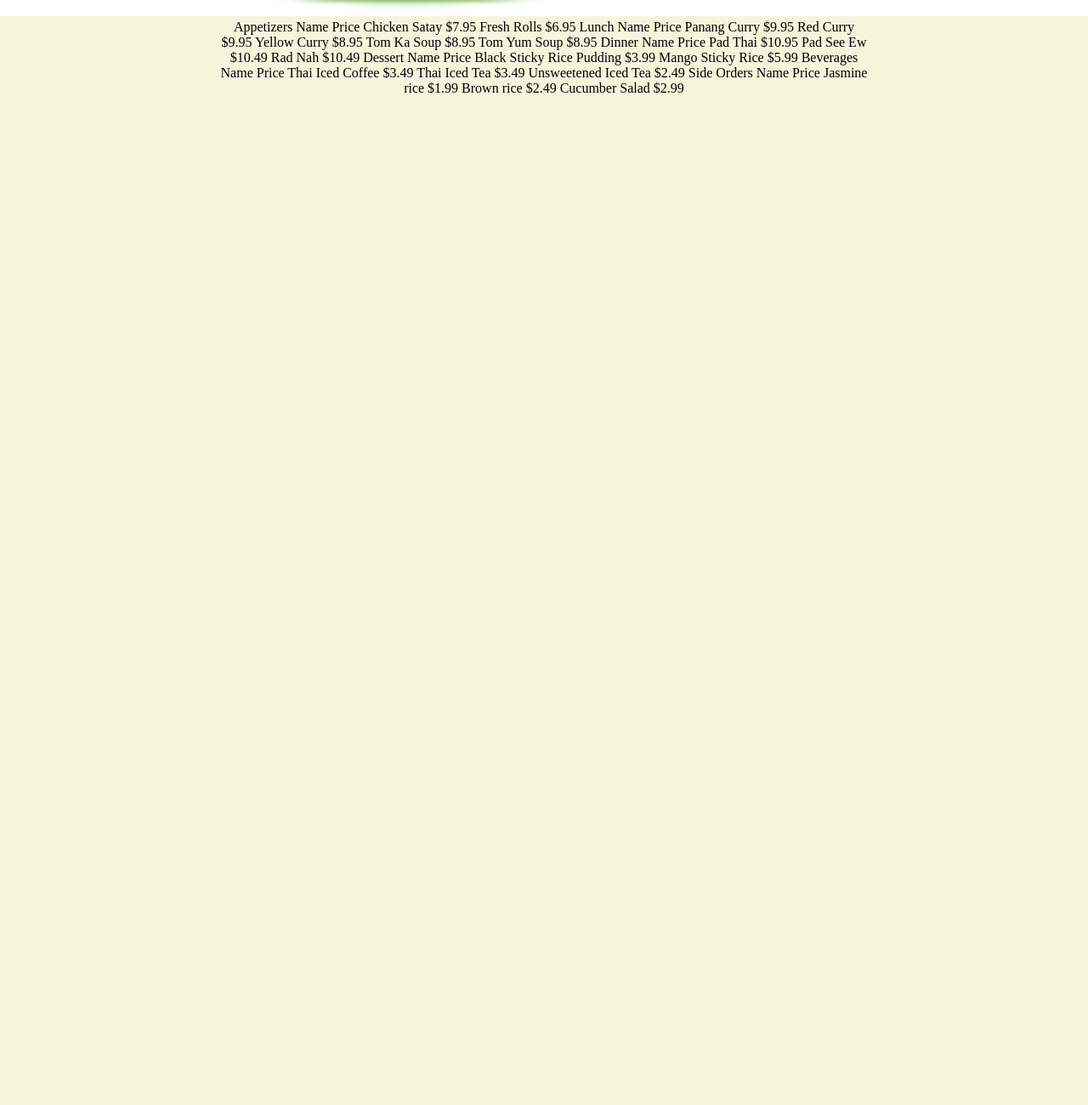
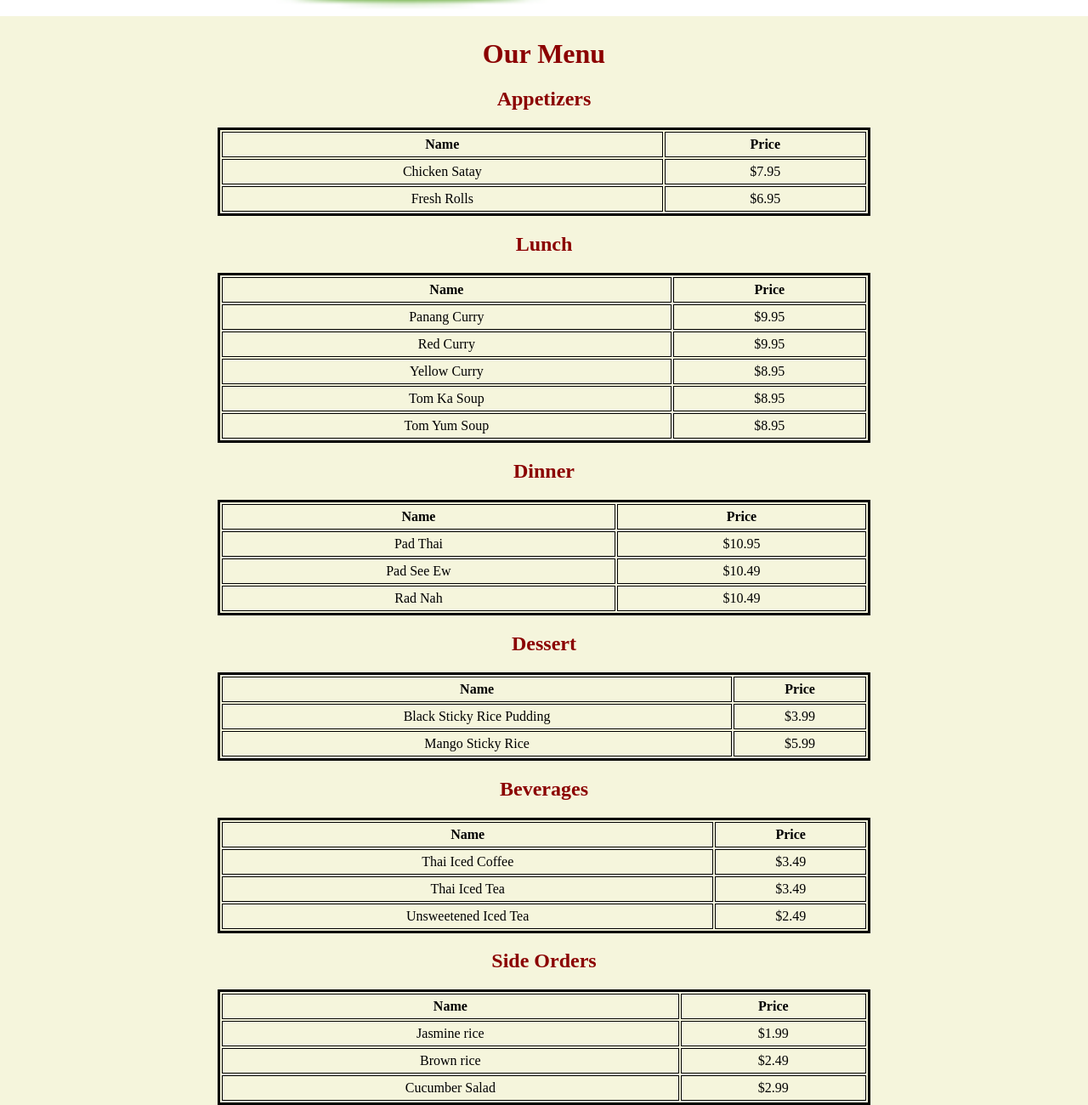
Before and after one commit to athomas94/menu_activity, a plain HTML site: page menu.html in a window 1280 px wide. Shown: the part 721-2021 px from the top of the page at 85% size. Before the commit the page ends 834 px from the top, so only its background shows below. Drawn offline with Linux system fonts and the light colour scheme.

Commit message:
Final push of completed assignment

```diff
--- a/menu.html
+++ b/menu.html
@@ -24,48 +24,144 @@
     </section>
     <!-- Banner Image End-->
     <main>
-        <!-- Your job is to make the menu items in each section below a proper table! -->
-        Appetizers
+        <!-- Menu Start Here -->
+        <h1>Our Menu</h1>
+        <h2>Appetizers</h2>
+        <table>
+        <thead>
+            <th>Name</th>
+            <th>Price</th>
+        </thead>
+        <tbody>
+            <tr>
+                <td>Chicken Satay</td>
+                <td>$7.95</td>
+            </tr>
+            <tr>
+                <td>Fresh Rolls</td>
+                <td>$6.95</td>
+            </tr>
+        </tbody>
+        </table>
+        <h2>Lunch</h2>
 
-        Name Price
-        Chicken Satay $7.95
-        Fresh Rolls $6.95
+        <table>
+            <thead>
+                <th>Name</th>
+                <th>Price</th>
+            </thead>
+            <tbody>
+                <tr>
+                    <td>Panang Curry</td>
+                    <td>$9.95</td>
+                </tr>
+                <tr>
+                    <td>Red Curry</td>
+                    <td>$9.95</td>
+                </tr>
+                <tr>
+                    <td>Yellow Curry</td>
+                    <td>$8.95</td>
+                </tr>
+                <tr>
+                    <td>Tom Ka Soup</td>
+                    <td>$8.95</td>
+                </tr>
+                <tr>
+                    <td>Tom Yum Soup</td>
+                    <td>$8.95</td>
+                </tr>
+            </tbody>
+        </table>
 
-        Lunch
+        <h2>Dinner</h2>
 
-        Name Price
-        Panang Curry $9.95
-        Red Curry $9.95
-        Yellow Curry $8.95
-        Tom Ka Soup $8.95
-        Tom Yum Soup $8.95
+        <table>
+            <thead>
+                <th>Name</th>
+                <th>Price</th>
+            </thead>
+            <tbody>
+                <tr>
+                    <td>Pad Thai</td>
+                    <td>$10.95</td>
+                </tr>
+                <tr>
+                    <td>Pad See Ew</td>
+                    <td>$10.49</td>
+                </tr>
+                <tr>
+                    <td>Rad Nah</td>
+                    <td>$10.49</td>
+                </tr>
+            </tbody>
+        </table>
 
-        Dinner
+        <h2>Dessert</h2>
 
-        Name Price
-        Pad Thai $10.95
-        Pad See Ew $10.49
-        Rad Nah $10.49
+        <table>
+            <thead>
+                <th>Name</th>
+                <th>Price</th>
+            </thead>
+            <tbody>
+                <tr>
+                    <td>Black Sticky Rice Pudding</td>
+                    <td>$3.99</td>
+                </tr>
+                <tr>
+                    <td>Mango Sticky Rice</td>
+                    <td>$5.99</td>
+                </tr>
+            </tbody>
+        </table>
 
-        Dessert
+        <h2>Beverages</h2>
 
-        Name Price
-        Black Sticky Rice Pudding $3.99
-        Mango Sticky Rice $5.99
+        <table>
+            <thead>
+                <th>Name</th>
+                <th>Price</th>
+            </thead>
+            <tbody>
+                <tr>
+                    <td>Thai Iced Coffee</td>
+                    <td>$3.49</td>
+                </tr>
+                <tr>
+                    <td>Thai Iced Tea</td>
+                    <td>$3.49</td>
+                </tr>
+                <tr>
+                    <td>Unsweetened Iced Tea</td>
+                    <td>$2.49</td>
+                </tr>
+            </tbody>
+        </table>
 
-        Beverages
+        <h2>Side Orders</h2>
 
-        Name Price
-        Thai Iced Coffee $3.49
-        Thai Iced Tea $3.49
-        Unsweetened Iced Tea $2.49
-
-        Side Orders
-
-        Name Price
-        Jasmine rice $1.99
-        Brown rice $2.49
-        Cucumber Salad $2.99
+        <table>
+            <thead>
+                <th>Name</th>
+                <th>Price</th>
+            </thead>
+            <tbody>
+                <tr>
+                    <td>Jasmine rice</td>
+                    <td>$1.99</td>
+                </tr>
+                <tr>
+                    <td>Brown rice</td>
+                    <td>$2.49</td>
+                </tr>
+                <tr>
+                    <td>Cucumber Salad</td>
+                    <td>$2.99</td>
+                </tr>
+            </tbody>
+        </table>
     </main>
+    <!-- Menu End Here -->
 </body>
 </html>
```
Also changed, not shown: contact.html (+14 -1 lines).
